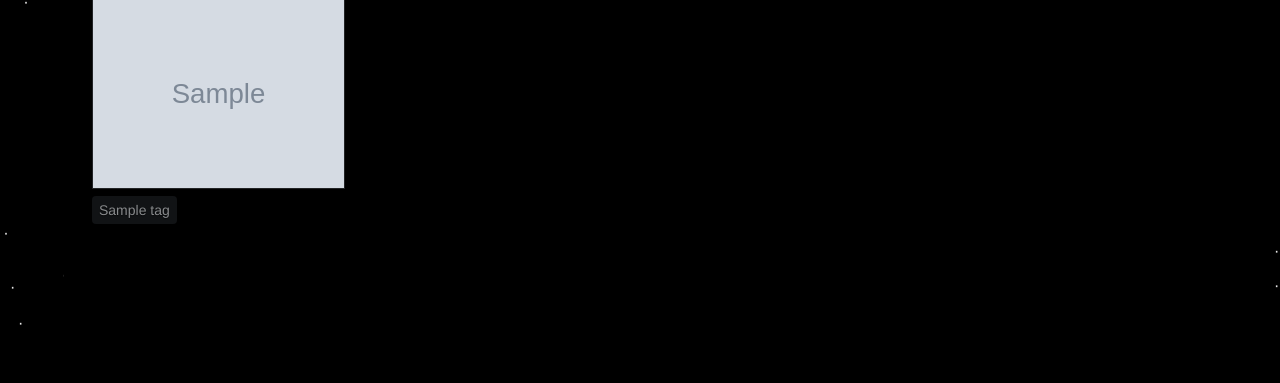
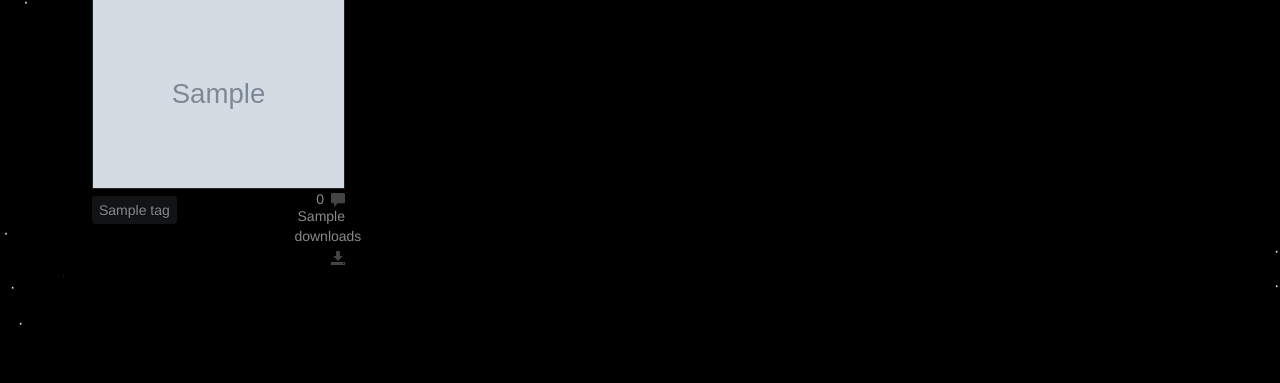
Before and after one commit to bkconrad/pleiades, a CakePHP app: the page made by app/View/Levels/all.ctp in a window 1280 px wide. Shown: the part 115-498 px from the top of the page. Run offline with PHP 8.4 and a stand-in for CakePHP, Linux system fonts and the light colour scheme; the template is opened without the code that fills it: most values are stand-ins (such as "Sample title", 1, 10 or a date in 2020); grey boxes marked "Sample" are stand-in pictures; data that the repository does not hold is empty; some libraries are stand-ins or nearby versions.

Commit message:
show downloads and comments in small level display

```diff
--- a/app/Controller/LevelsController.php
+++ b/app/Controller/LevelsController.php
@@ -202,6 +202,7 @@ class LevelsController extends AppController {
                     'Level.game_type',
                     'Level.screenshot_filename',
                     'Level.user_id',
+                    'Level.downloads',
                     'Level.team_count'
             );
 
--- a/app/View/Elements/level.ctp
+++ b/app/View/Elements/level.ctp
@@ -19,5 +19,9 @@ echo
   . '</div>'
   . $this->Html->link($this->Html->image('t' . $level['Level']['screenshot_filename'], array('class' => 'thumbnail')), '/levels/view/' . $level['Level']['id'], array('class' => 'thumbnail-wrapper', 'escape' => false))
   . $this->Html->tag('ul', $tagList, array('class' => 'small-tags'))
+  . '<div class="level-stats">'
+  . '<div class="level-stats-comments">0' . $this->Html->image('comments.png') . '</div>'
+  . '<div class="level-stats-downloads">' . $level['Level']['downloads'] . $this->Html->image('downloads.png') . '</div>'
+  . '</div>'
   . '</div>'
 ;
--- a/sass/src/pleiades.scss
+++ b/sass/src/pleiades.scss
@@ -140,7 +140,7 @@ h1 {
 	padding: 7.5px;
 	font-weight: normal;
 	margin-top: .5em;
-	margin-bottom: 1.5em;
+	margin-bottom: .5em;
 }
 h2 {
 	clear: both;
@@ -990,9 +990,11 @@ li.tag:hover, .checkbox:hover {
 }
 
 .small-tags {
-	height: 3em;
+	width: 75%;
+	height: 2.5em;
 	text-align: left;
 	overflow: hidden;
+	float: left;
 }
 
 .small-tags li.tag {
@@ -1114,6 +1116,31 @@ li.tag:hover, .checkbox:hover {
 		float: left;
 		clear: none;
 	}
+
+	.level-stats {
+		float: right;
+		text-align: right;
+		height: 2.5em;
+		width: 20%;
+
+		img {
+			height: 1em;
+			width: 1em;
+			margin-left: .5em;
+		}
+
+		div {
+			height: 50%;
+		}
+
+		.level-stats-comments {
+
+		}
+
+		.level-stats-downloads {
+
+		}
+	}
 }
 
 .level_info {
@@ -1227,7 +1254,8 @@ li.tag:hover, .checkbox:hover {
 }
 
 .comment-text {
-	white-space: pre;
+	white-space: pre-line;
+	width: 100%;
 }
 
 .mass-upload-info {
```
Also changed, not shown: app/webroot/css/pleiades.css.
